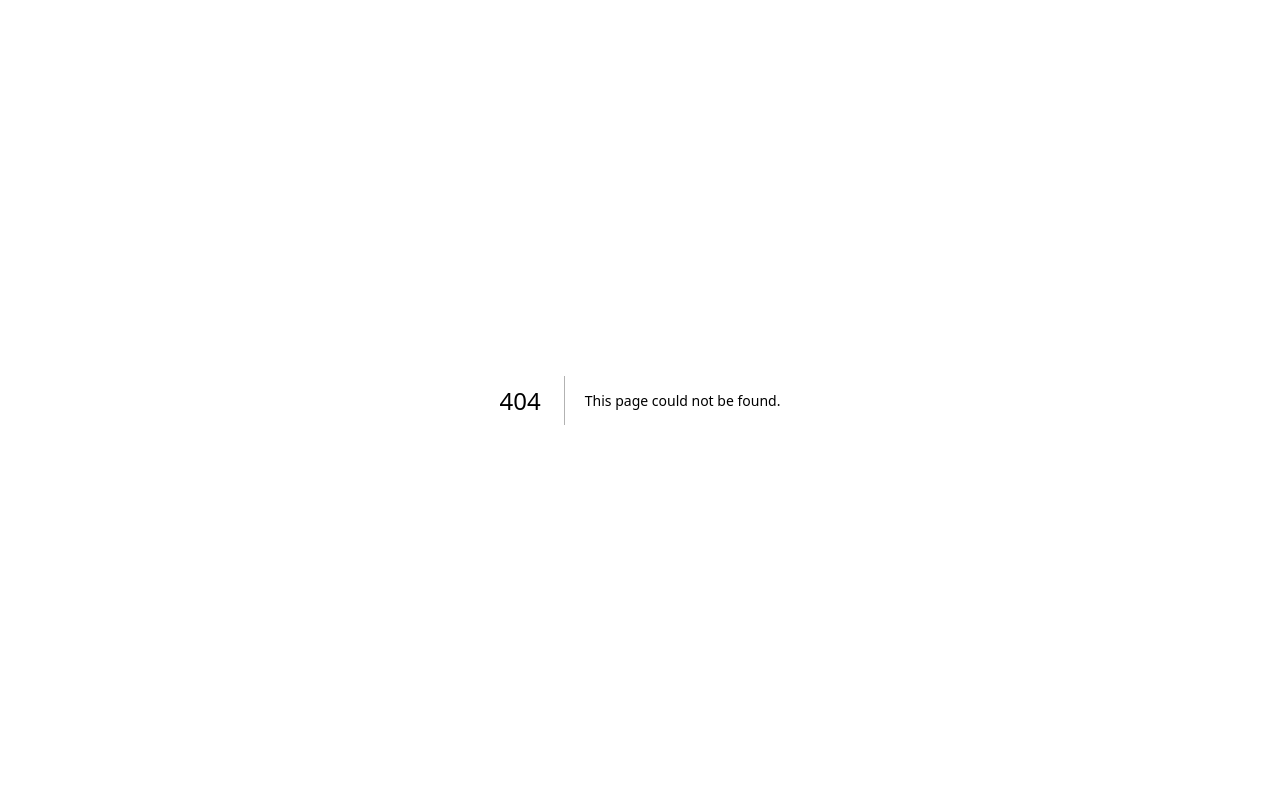
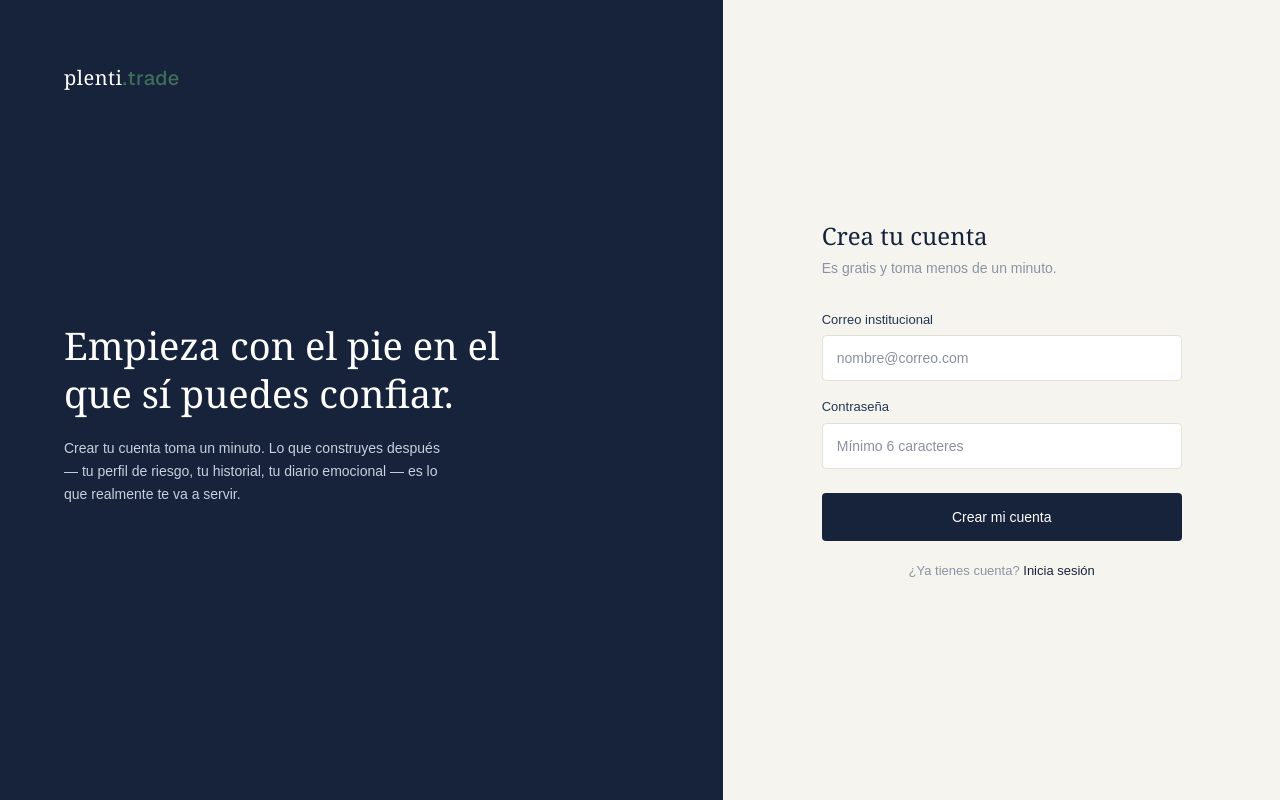
Before and after one commit to juantorres-cell/plentiapp, a Next.js app: page /registro in a window 1280 px wide. Before the commit this address had no page. Built offline with nearby package versions, Linux system fonts and the light colour scheme; no server answers.

Commit message:
Agregar interfaz de login

```diff
--- /dev/null
+++ b/app/dashboard/page.tsx
@@ -0,0 +1,67 @@
+"use client";
+
+import { useEffect, useState } from "react";
+import { useRouter } from "next/navigation";
+import { supabase } from "@/lib/supabase";
+import type { Session } from "@supabase/supabase-js";
+
+export default function DashboardPage() {
+  const router = useRouter();
+  const [session, setSession] = useState<Session | null>(null);
+  const [checking, setChecking] = useState(true);
+
+  useEffect(() => {
+    supabase.auth.getSession().then(({ data }) => {
+      if (!data.session) {
+        router.push("/login");
+      } else {
+        setSession(data.session);
+        setChecking(false);
+      }
+    });
+
+    // Si la sesión se cierra en otra pestaña, saca al usuario también aquí.
+    const { data: listener } = supabase.auth.onAuthStateChange((_event, s) => {
+      if (!s) router.push("/login");
+    });
+
+    return () => listener.subscription.unsubscribe();
+  }, [router]);
+
+  async function handleLogout() {
+    await supabase.auth.signOut();
+    router.push("/login");
+  }
+
+  if (checking) {
+    return (
+      <div className="min-h-screen flex items-center justify-center bg-[#F6F4EE]">
+        <p className="text-sm text-[#8B93A3]">Verificando sesión...</p>
+      </div>
+    );
+  }
+
+  return (
+    <div className="min-h-screen bg-[#F6F4EE] p-10">
+      <div className="flex justify-between items-center mb-10">
+        <div className="font-serif text-xl text-[#16233B]">
+          plenti<span className="text-[#3F6E58]">.trade</span>
+        </div>
+        <button
+          onClick={handleLogout}
+          className="text-[13px] text-[#8B93A3] hover:text-[#16233B]"
+        >
+          Cerrar sesión
+        </button>
+      </div>
+
+      <h1 className="font-serif text-2xl text-[#16233B] mb-2">
+        Bienvenido, {session?.user.email}
+      </h1>
+      <p className="text-sm text-[#8B93A3]">
+        Esta ruta ya está protegida — si borras tu sesión o abres esta URL
+        sin haber iniciado sesión, te devuelve automáticamente al login.
+      </p>
+    </div>
+  );
+}
--- a/app/login/page.tsx
+++ b/app/login/page.tsx
@@ -1,9 +1,11 @@
 "use client";
 
 import { useState } from "react";
+import { useRouter } from "next/navigation";
 import { supabase } from "@/lib/supabase";
 
 export default function LoginPage() {
+  const router = useRouter();
   const [email, setEmail] = useState("");
   const [password, setPassword] = useState("");
   const [error, setError] = useState<string | null>(null);
@@ -14,11 +16,22 @@ export default function LoginPage() {
     setLoading(true);
     setError(null);
 
-    // TODO (siguiente paso): conectar con Supabase Auth de verdad.
-    // const { error } = await supabase.auth.signInWithPassword({ email, password });
-    // if (error) setError(error.message);
+    const { error } = await supabase.auth.signInWithPassword({
+      email,
+      password,
+    });
 
-    setLoading(false);
+    if (error) {
+      setLoading(false);
+      setError(
+        error.message === "Invalid login credentials"
+          ? "Correo o contraseña incorrectos."
+          : error.message
+      );
+      return;
+    }
+
+    router.push("/dashboard");
   }
 
   return (
@@ -74,7 +87,7 @@ export default function LoginPage() {
 
           <div className="mb-4">
             <label className="block text-[13px] font-medium text-[#223652] mb-1.5">
-              Correo
+              Correo institucional
             </label>
             <input
               type="email"
--- /dev/null
+++ b/app/registro/page.tsx
@@ -0,0 +1,131 @@
+"use client";
+
+import { useState } from "react";
+import { supabase } from "@/lib/supabase";
+
+export default function RegistroPage() {
+  const [email, setEmail] = useState("");
+  const [password, setPassword] = useState("");
+  const [error, setError] = useState<string | null>(null);
+  const [loading, setLoading] = useState(false);
+  const [enviado, setEnviado] = useState(false);
+
+  async function handleSubmit(e: React.FormEvent) {
+    e.preventDefault();
+    setLoading(true);
+    setError(null);
+
+    const { error } = await supabase.auth.signUp({
+      email,
+      password,
+    });
+
+    setLoading(false);
+
+    if (error) {
+      setError(error.message);
+      return;
+    }
+
+    // El trigger de Supabase crea el perfil solo (ver 01-crear-tabla-profiles.sql).
+    // Si tu proyecto tiene confirmación por correo activada, el usuario
+    // debe verificar su email antes de poder iniciar sesión.
+    setEnviado(true);
+  }
+
+  if (enviado) {
+    return (
+      <div className="min-h-screen flex items-center justify-center bg-[#F6F4EE] p-10">
+        <div className="max-w-[380px] text-center">
+          <h2 className="font-serif text-2xl text-[#16233B] mb-3">
+            Revisa tu correo
+          </h2>
+          <p className="text-sm text-[#8B93A3] leading-relaxed">
+            Te enviamos un enlace de confirmación a <strong>{email}</strong>.
+            Una vez confirmes, puedes iniciar sesión normalmente.
+          </p>
+        </div>
+      </div>
+    );
+  }
+
+  return (
+    <div className="min-h-screen grid grid-cols-1 md:grid-cols-[1.3fr_1fr]">
+      <div className="bg-[#16233B] text-[#C7D0DE] flex flex-col justify-between p-10 md:p-16">
+        <div className="font-serif text-xl font-medium text-white tracking-wide">
+          plenti<span className="font-sans text-[#3F6E58]">.trade</span>
+        </div>
+        <div className="max-w-md">
+          <h1 className="font-serif font-normal text-3xl md:text-[38px] leading-tight text-white mb-5">
+            Empieza con el pie en el que sí puedes confiar.
+          </h1>
+          <p className="text-sm leading-relaxed text-[#C7D0DE] max-w-sm">
+            Crear tu cuenta toma un minuto. Lo que construyes después —
+            tu perfil de riesgo, tu historial, tu diario emocional — es lo
+            que realmente te va a servir.
+          </p>
+        </div>
+        <div />
+      </div>
+
+      <div className="bg-[#F6F4EE] flex items-center justify-center p-10">
+        <form onSubmit={handleSubmit} className="w-full max-w-[360px]">
+          <h2 className="font-serif font-normal text-2xl text-[#16233B] mb-1.5">
+            Crea tu cuenta
+          </h2>
+          <p className="text-sm text-[#8B93A3] mb-8">
+            Es gratis y toma menos de un minuto.
+          </p>
+
+          <div className="mb-4">
+            <label className="block text-[13px] font-medium text-[#223652] mb-1.5">
+              Correo institucional
+            </label>
+            <input
+              type="email"
+              required
+              value={email}
+              onChange={(e) => setEmail(e.target.value)}
+              placeholder="nombre@correo.com"
+              className="w-full px-3.5 py-3 text-sm border border-[#E4E0D4] rounded bg-white text-[#16233B] outline-none focus:border-[#3F6E58]"
+            />
+          </div>
+
+          <div className="mb-6">
+            <label className="block text-[13px] font-medium text-[#223652] mb-1.5">
+              Contraseña
+            </label>
+            <input
+              type="password"
+              required
+              minLength={6}
+              value={password}
+              onChange={(e) => setPassword(e.target.value)}
+              placeholder="Mínimo 6 caracteres"
+              className="w-full px-3.5 py-3 text-sm border border-[#E4E0D4] rounded bg-white text-[#16233B] outline-none focus:border-[#3F6E58]"
+            />
+          </div>
+
+          {error && (
+            <p className="text-[13px] text-[#A85A34] mb-4">{error}</p>
+          )}
+
+          <button
+            type="submit"
+            disabled={loading}
+            className="w-full py-3.5 bg-[#16233B] text-white rounded text-sm font-medium hover:bg-[#223652] transition-colors disabled:opacity-60"
+          >
+            {loading ? "Creando cuenta..." : "Crear mi cuenta"}
+          </button>
+
+          <p className="text-center text-[13px] text-[#8B93A3] mt-5">
+            ¿Ya tienes cuenta?{" "}
+            <a href="/login" className="text-[#16233B] font-medium hover:underline">
+              Inicia sesión
+            </a>
+          </p>
+        </form>
+      </div>
+    </div>
+  );
+}
```
